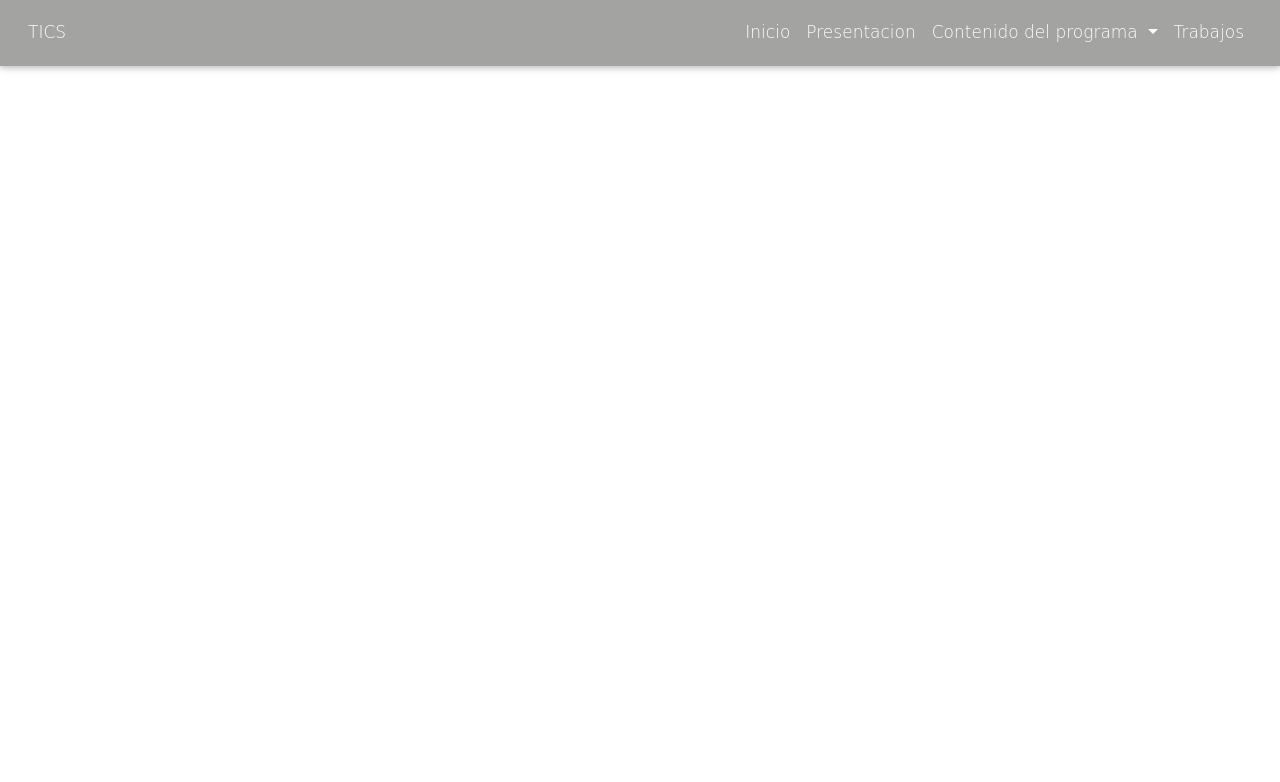
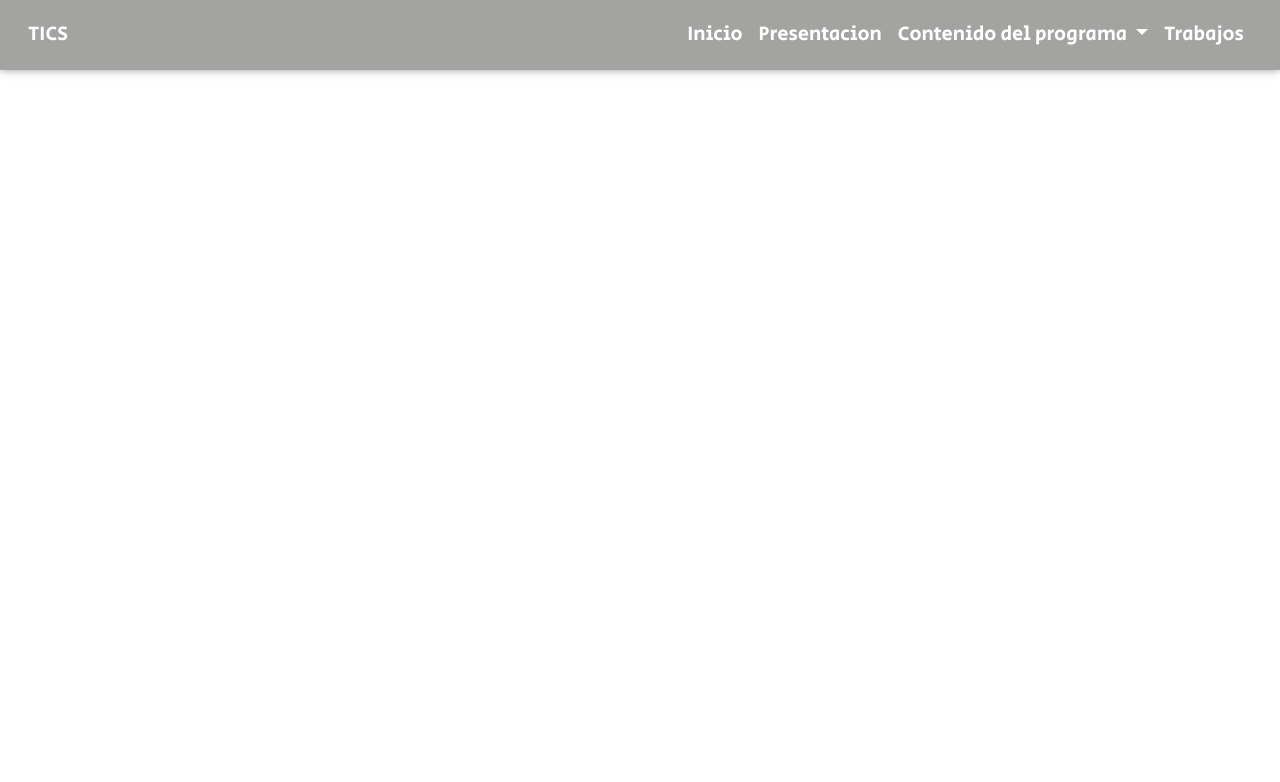
Before and after one commit to abraham1309/capacitacion-de-TICS, a plain HTML site: page Pagina1/Abraham.html in a window 1280 px wide. Shown: the top 782 px of the page. Drawn offline with nearby package versions, Linux system fonts and the light colour scheme; a web font is replaced by a local one.

Commit message:
Se cambio la tipografia del navbar de la pagina 1

```diff
--- a/Pagina1/Abraham.html
+++ b/Pagina1/Abraham.html
@@ -63,7 +63,10 @@
   <link href="https://fonts.googleapis.com/css2?family=Play&display=swap" rel="stylesheet">
 
   <link rel="preconnect" href="https://fonts.gstatic.com">
-<link href="https://fonts.googleapis.com/css2?family=Hammersmith+One&display=swap" rel="stylesheet">
+  <link href="https://fonts.googleapis.com/css2?family=Hammersmith+One&display=swap" rel="stylesheet">
+
+  <link rel="preconnect" href="https://fonts.gstatic.com">
+  <link href="https://fonts.googleapis.com/css2?family=Secular+One&display=swap" rel="stylesheet">
 </head>
 
 <body>
--- a/Pagina1/estilos/estilosInicio.css
+++ b/Pagina1/estilos/estilosInicio.css
@@ -80,8 +80,8 @@ body{
 }
 
 .navbar a{
-    font-family: 'Righteous', cursive;
-    font-size: 17px;
+    font-family: 'Secular One', sans-serif;
+    font-size: 20px;
 }
 
 
```
